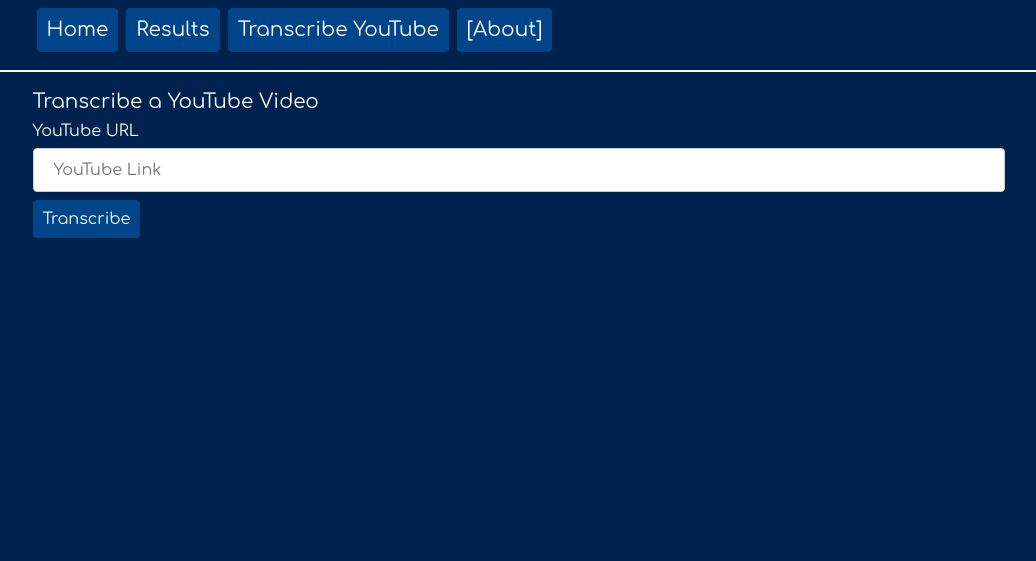
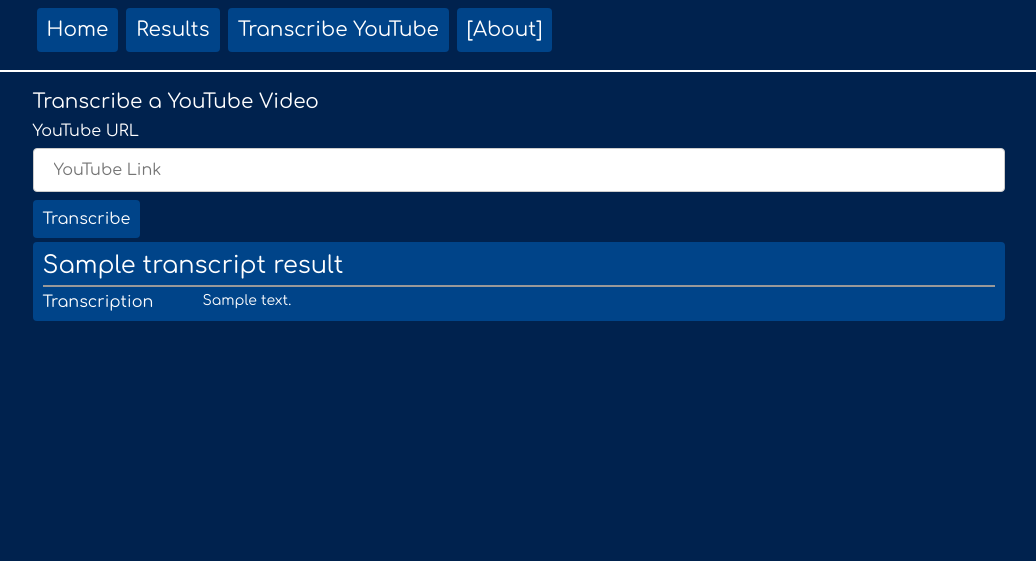
Before and after one commit to DenialCant/CruzHack2024, a Flask app: template templates/yt_transcribe.html in a window 1280 px wide. Shown: the top 561 px of the page, without its empty margins (121-1157 px from the left). Run offline with Flask 3, Linux system fonts and the light colour scheme; the template is opened without the code that fills it: most values are stand-ins (such as "Sample title", 1, 10 or a date in 2020).

Commit message:
fixed crash bug

```diff
--- a/app.py
+++ b/app.py
@@ -32,7 +32,7 @@
 
 
 
-    return render_template('yt_transcribe.html')
+    return render_template('yt_transcribe.html', transcript_results=transcript_results)
 
 if __name__ == '__main__':
     app.run(debug=True)
--- a/templates/transcripts.html
+++ b/templates/transcripts.html
@@ -1,7 +1,7 @@
 {% extends 'base.html' %}
 
 {% block content %}
-    <div class="mini-body-title">{% block title %} Transcription Results {% endblock %}</div>
+    <div class="mini-body-title">{% block title_card %} Transcription Results {% endblock %}</div>
     {% for transcript_result in transcript_results %}
         <div class='result_card'>
             <div class="result_card_top">
--- a/templates/yt_transcribe.html
+++ b/templates/yt_transcribe.html
@@ -1,7 +1,7 @@
 {% extends 'base.html' %}
 
 {% block content %}
-    <div class="mini-body-title">{% block title %} Transcribe a YouTube Video {% endblock %}</div>
+    <div class="mini-body-title">{% block title_card %} Transcribe a YouTube Video {% endblock %}</div>
     <form method="post">
         <label for="yt_url">YouTube URL</label>
         <br>
@@ -12,4 +12,20 @@
 
         <button class="main-button" type="submit">Transcribe</button>
     </form>
+    {% for transcript_result in transcript_results %}
+        <div class='result_card'>
+            <div class="result_card_top">
+                {{ transcript_result['title'] }}
+            </div>
+            <div class="result_card_mid"></div>
+            <div class="result_card_bot">
+                <div class="result_card_bot_left">
+                    Transcription
+                </div>
+                <div class="result_card_bot_right">
+                    {{ transcript_result['content'] }}
+                </div>
+            </div>
+        </div>
+    {% endfor %}
 {% endblock %}
```
